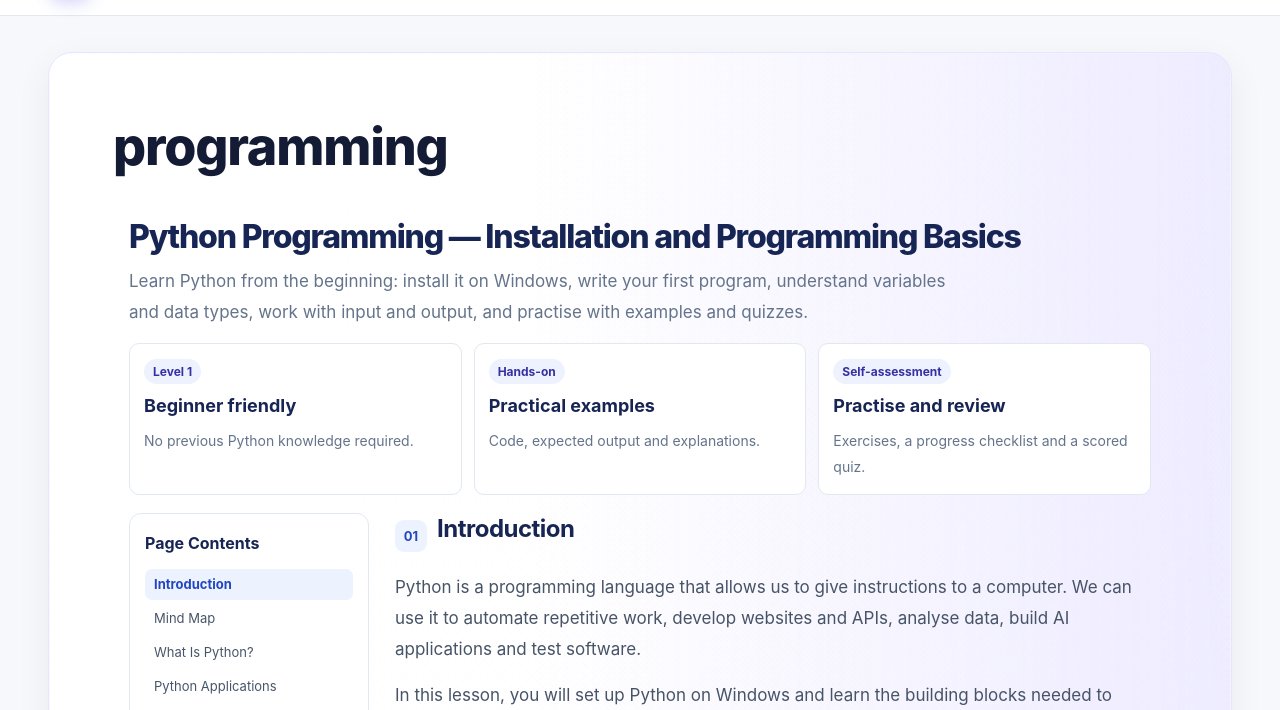
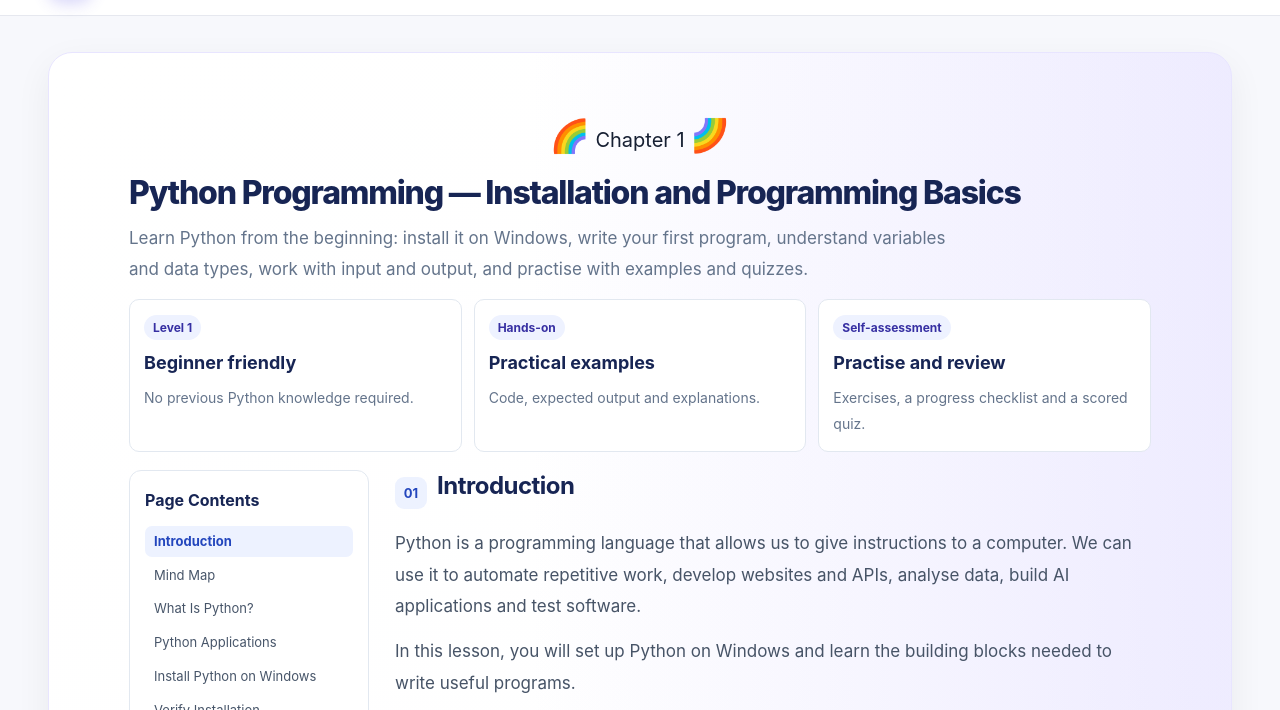
Before and after one commit to rbutech/page, a website: page pages/programming.html in a window 1280 px wide. Shown: the part 65-775 px from the top of the page. Drawn offline with Linux system fonts and the light colour scheme.

Commit message:
Update programming.html

```diff
--- a/pages/programming.html
+++ b/pages/programming.html
@@ -10,14 +10,17 @@
 @media(prefers-reduced-motion:reduce){*,*::before,*::after{scroll-behavior:auto!important;transition:none!important}}
 </style></head><body><div class="site">
 <header class="site-header"><div class="header-inner"><a class="brand" href="../index.html" aria-label="Home"><span class="brand-mark" aria-hidden="true">S</span><span><span class="site-title">same as all ways</span><span class="brand-caption">Ideas. Solutions. Growth.</span></span></a><div class="header-actions"><nav class="main-nav" id="mainNav" aria-label="Main navigation"><a href="./python.html">Python</a><a href="../index.html">Home</a><a href="./about.html">About</a><a href="./services.html">Services</a><a href="./contact.html">Contact</a></nav><a class="contact-button" href="./contact.html">Let's Talk ↗</a><button class="menu-toggle" id="menuToggle" type="button" aria-label="Open navigation menu" aria-controls="mainNav" aria-expanded="false"><span id="menuIcon" aria-hidden="true">☰</span></button></div></div></header>
-<div class="body no-sidebar"><aside class="sidebar" aria-label="Child pages"></aside><main class="content"><h1>programming</h1>
+<div class="body no-sidebar"><aside class="sidebar" aria-label="Child pages"></aside><main class="content">
 <!DOCTYPE html>
 <html lang="en">
 <head>
 <meta charset="UTF-8">
 <meta name="viewport" content="width=device-width, initial-scale=1.0">
 <meta name="description" content="Learn Python installation, syntax, variables, data types, operators, input and output through examples, diagrams, exercises and quizzes.">
-<title>Python Programming — Installation and Programming Basics</title>
+<div style="text-align:center;font-size:20px;line-height:1.2;"><span style="font-size:32px;">🌈</span>
+  Chapter 1
+<span style="font-size:32px;display:inline-block;transform:rotate(180deg);">🌈</span></div>
+  <title>Python Programming — Installation and Programming Basics</title>
 <style>
 #py1-page {
   --py1-primary:#315bea;
```
